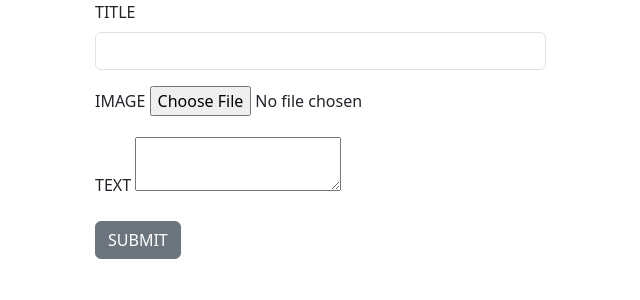
After one commit to KarlVand/restaurant2.0, a PHP site: page /promo_back_office.php in a window 1280 px wide. The commit adds this page. Shown: the top 300 px of the page, without its empty margins (82-722 px from the left). Run offline with PHP 8.4, Linux system fonts and the light colour scheme.

Commit message:
contact form, back office and setup cms

```diff
--- a/back_office.php
+++ b/back_office.php
@@ -18,7 +18,7 @@ if ($conn->connect_error) {
 // Delete message if requested
 if (isset($_GET['delete'])) {
     $id = intval($_GET['delete']);
-    $sql = "DELETE FROM contacts WHERE id = ?";
+    $sql = "DELETE FROM contact WHERE id = ?";
     $stmt = $conn->prepare($sql);
     $stmt->bind_param("i", $id);
     $stmt->execute();
--- a/process_form.php
+++ b/process_form.php
@@ -27,7 +27,7 @@ if ($_SERVER["REQUEST_METHOD"] == "POST") {
 
     // Create a prepared statement
     $stmt = $conn->prepare($sql);
-    var_dump($stmt);
+
 
     gethostbyname($host);
     // Bind parameters to the prepared statement
--- /dev/null
+++ b/promo_back_office.php
@@ -0,0 +1,55 @@
+<?php
+
+
+
+
+?>
+<!DOCTYPE html>
+<html lang="en">
+    <head>
+        <meta charset="utf-8" />
+        <meta name="viewport" content="width=device-width, initial-scale=1, shrink-to
+        fit=no" />
+        <title>Promo_Manager</title>
+        <link
+      href="https://cdn.jsdelivr.net/npm/bootstrap@5.3.3/dist/css/bootstrap.min.css"
+      rel="stylesheet"
+      integrity="sha384-QWTKZyjpPEjISv5WaRU9OFeRpok6YctnYmDr5pNlyT2bRjXh0JMhjY6hW+ALEwIH"
+      crossorigin="anonymous"
+    />
+    </head>
+    <body>
+
+        <form action="/promo_display.php" method="post">
+
+            <div class="container cadre-contact justify-content-center">
+                <div class="row fillform">
+                    <div class="container-form col-lg-5 col-sm-10 offset-1 mw-100">
+                        <div class="mb-3">
+                            <label for="title" class="form-label">TITLE</label>
+                            <input type="title" id="title" name="title" class="form-control">
+                        </div>
+                        <div class="mb-3">
+                            <label for="file" class="form-label">IMAGE</label>
+                            <input type="file" id="myFile" name="filename">
+                        </div>
+                        <div class="mb-3">
+                            <label for="text" class="form-label">TEXT</label>
+                            <textarea type="text" id="myText" name="promotionText"></textarea>
+                        </div>
+                        <div class="col-12">
+                            <button type="submit" class="btn btn-secondary">SUBMIT</button>
+                        </div>
+
+
+                </div>
+            </div>
+
+
+
+
+
+        </form>
+
+
+    </body>
```
